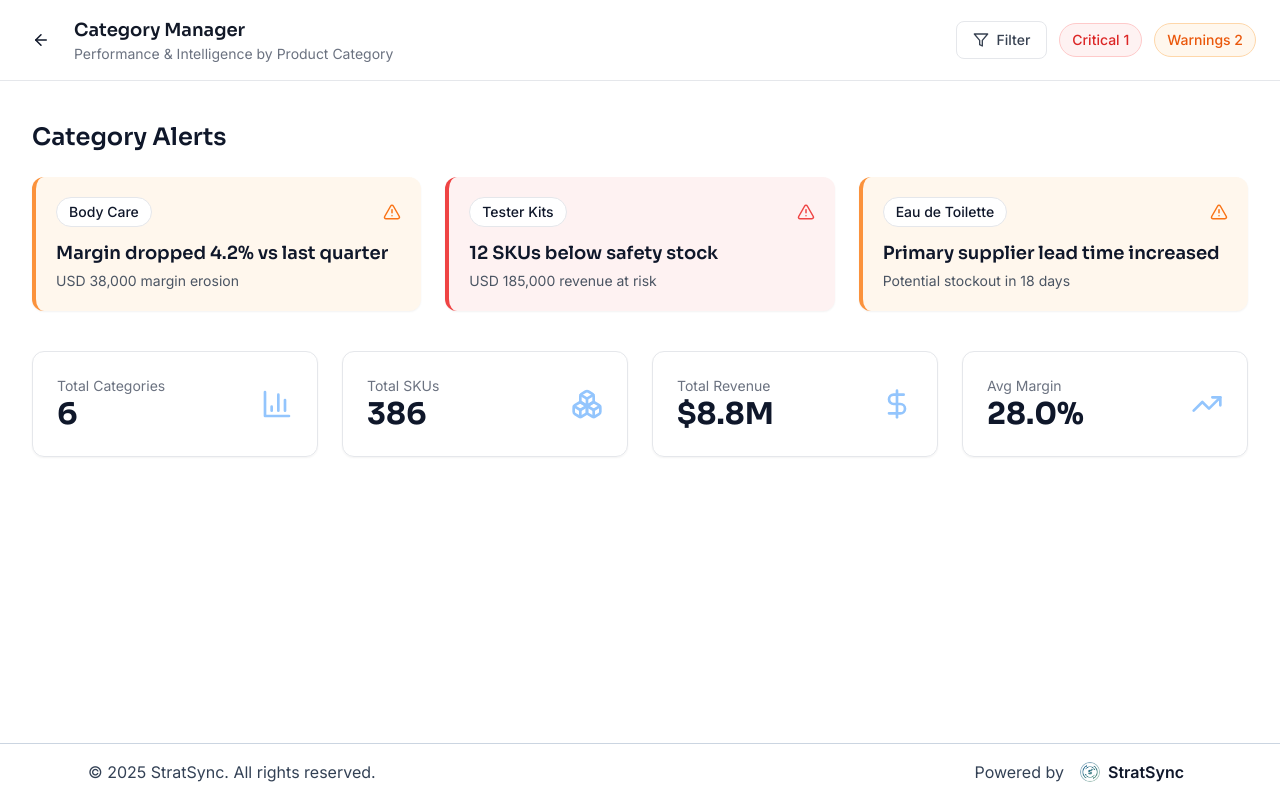
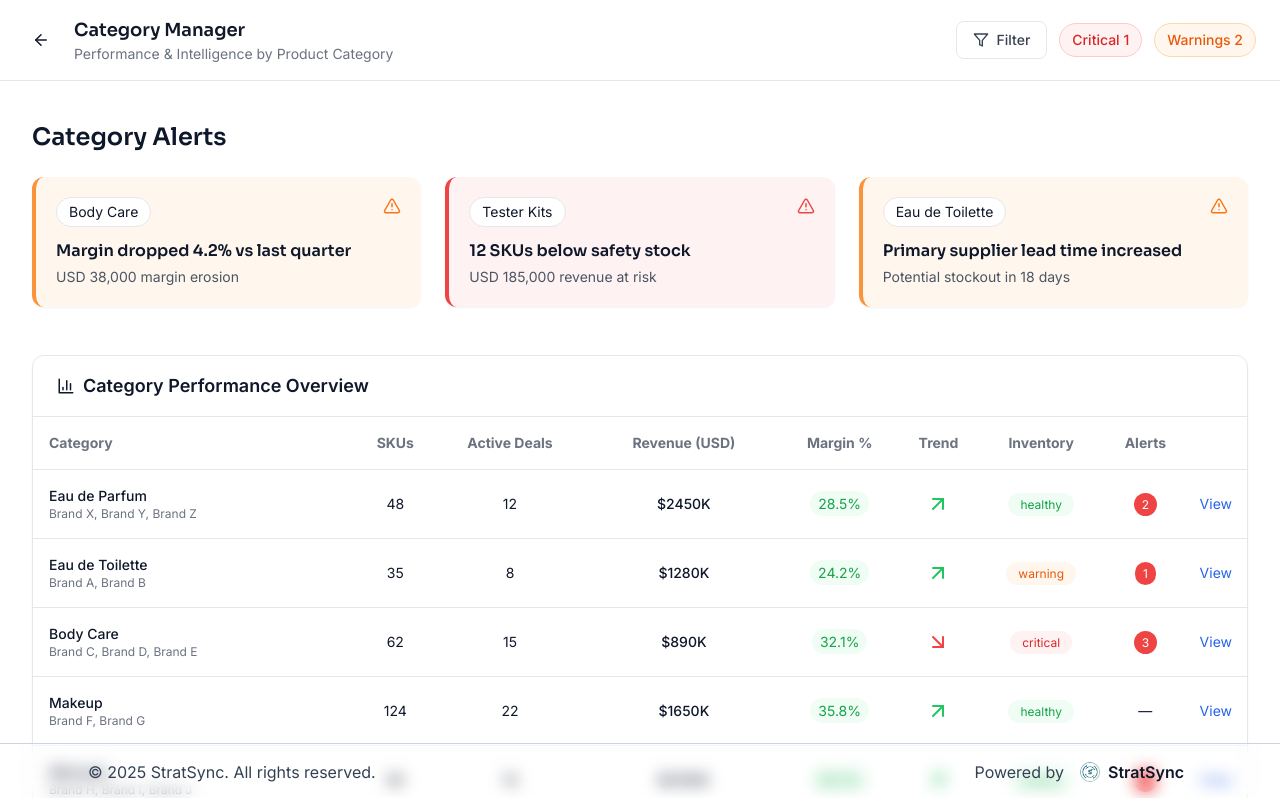
Before and after one commit to stratsync-rohit/revenue-intelligence-dashboard-tionale-v4, a React (Vite) app in the folder client/: page /categories in a window 1280 px wide. Shown: the top 798 px of the page. Built offline with nearby package versions, Linux system fonts and the light colour scheme; no server answers.

Commit message:
70% done with categories

```diff
--- a/client/src/pages/Categories.tsx
+++ b/client/src/pages/Categories.tsx
@@ -5,103 +5,232 @@ import {
   Boxes,
   DollarSign,
   TrendingUp,
+  ArrowUpRight,
+  ArrowDownRight,
 } from "lucide-react";
 
 const Categories: React.FC = () => {
   return (
-    <div className="min-h-screen bg-white px-8 py-10 space-y-10">
+    <div className="min-h-screen bg-white px-8 py-10 space-y-12">
 
       {/* ===== Category Alerts (TOP) ===== */}
       <div>
         <h1 className="text-2xl font-semibold mb-6">Category Alerts</h1>
 
         <div className="grid grid-cols-1 md:grid-cols-3 gap-6">
-          {/* Body Care */}
-          <div className="rounded-xl border-l-4 border-orange-400 bg-orange-50 p-5 shadow-sm">
-            <div className="flex items-center justify-between mb-3">
-              <span className="px-3 py-1 text-sm rounded-full border bg-white font-medium">
-                Body Care
-              </span>
-              <AlertTriangle className="text-orange-500" size={18} />
-            </div>
-            <h3 className="font-semibold text-lg">
-              Margin dropped 4.2% vs last quarter
-            </h3>
-            <p className="text-sm text-gray-600 mt-1">
-              USD 38,000 margin erosion
-            </p>
-          </div>
+          <AlertCard
+            title="Body Care"
+            desc="Margin dropped 4.2% vs last quarter"
+            sub="USD 38,000 margin erosion"
+            color="orange"
+          />
+          <AlertCard
+            title="Tester Kits"
+            desc="12 SKUs below safety stock"
+            sub="USD 185,000 revenue at risk"
+            color="red"
+          />
+          <AlertCard
+            title="Eau de Toilette"
+            desc="Primary supplier lead time increased"
+            sub="Potential stockout in 18 days"
+            color="orange"
+          />
+        </div>
+      </div>
 
-          {/* Tester Kits */}
-          <div className="rounded-xl border-l-4 border-red-500 bg-red-50 p-5 shadow-sm">
-            <div className="flex items-center justify-between mb-3">
-              <span className="px-3 py-1 text-sm rounded-full border bg-white font-medium">
-                Tester Kits
-              </span>
-              <AlertTriangle className="text-red-500" size={18} />
-            </div>
-            <h3 className="font-semibold text-lg">
-              12 SKUs below safety stock
-            </h3>
-            <p className="text-sm text-gray-600 mt-1">
-              USD 185,000 revenue at risk
-            </p>
-          </div>
+      {/* ===== Category Performance Overview (MIDDLE) ===== */}
+      <div className="rounded-xl border shadow-sm">
+        <div className="px-6 py-4 border-b font-semibold text-lg flex items-center gap-2">
+          <BarChart3 size={18} />
+          Category Performance Overview
+        </div>
 
-          {/* Eau de Toilette */}
-          <div className="rounded-xl border-l-4 border-orange-400 bg-orange-50 p-5 shadow-sm">
-            <div className="flex items-center justify-between mb-3">
-              <span className="px-3 py-1 text-sm rounded-full border bg-white font-medium">
-                Eau de Toilette
-              </span>
-              <AlertTriangle className="text-orange-500" size={18} />
-            </div>
-            <h3 className="font-semibold text-lg">
-              Primary supplier lead time increased
-            </h3>
-            <p className="text-sm text-gray-600 mt-1">
-              Potential stockout in 18 days
-            </p>
-          </div>
-        </div>
+        <table className="w-full text-sm">
+          <thead className="text-gray-500 border-b">
+            <tr>
+              <th className="text-left p-4">Category</th>
+              <th>SKUs</th>
+              <th>Active Deals</th>
+              <th>Revenue (USD)</th>
+              <th>Margin %</th>
+              <th>Trend</th>
+              <th>Inventory</th>
+              <th>Alerts</th>
+              <th></th>
+            </tr>
+          </thead>
+
+          <tbody>
+            <Row
+              name="Eau de Parfum"
+              brands="Brand X, Brand Y, Brand Z"
+              skus="48"
+              deals="12"
+              revenue="$2450K"
+              margin="28.5%"
+              trend="up"
+              inventory="healthy"
+              alerts="2"
+            />
+            <Row
+              name="Eau de Toilette"
+              brands="Brand A, Brand B"
+              skus="35"
+              deals="8"
+              revenue="$1280K"
+              margin="24.2%"
+              trend="up"
+              inventory="warning"
+              alerts="1"
+            />
+            <Row
+              name="Body Care"
+              brands="Brand C, Brand D, Brand E"
+              skus="62"
+              deals="15"
+              revenue="$890K"
+              margin="32.1%"
+              trend="down"
+              inventory="critical"
+              alerts="3"
+            />
+            <Row
+              name="Makeup"
+              brands="Brand F, Brand G"
+              skus="124"
+              deals="22"
+              revenue="$1650K"
+              margin="35.8%"
+              trend="up"
+              inventory="healthy"
+            />
+            <Row
+              name="Skincare"
+              brands="Brand H, Brand I, Brand J"
+              skus="89"
+              deals="18"
+              revenue="$2100K"
+              margin="29.4%"
+              trend="up"
+              inventory="healthy"
+              alerts="1"
+            />
+            <Row
+              name="Tester Kits"
+              brands="Various"
+              skus="28"
+              deals="6"
+              revenue="$420K"
+              margin="18.2%"
+              trend="down"
+              inventory="critical"
+              alerts="4"
+            />
+          </tbody>
+        </table>
       </div>
 
       {/* ===== Summary Cards (BOTTOM) ===== */}
       <div className="grid grid-cols-1 sm:grid-cols-2 lg:grid-cols-4 gap-6">
-        <div className="rounded-xl border p-6 shadow-sm flex justify-between items-center">
-          <div>
-            <p className="text-gray-500 text-sm">Total Categories</p>
-            <h2 className="text-3xl font-bold">6</h2>
-          </div>
-          <BarChart3 className="text-blue-300" size={32} />
-        </div>
-
-        <div className="rounded-xl border p-6 shadow-sm flex justify-between items-center">
-          <div>
-            <p className="text-gray-500 text-sm">Total SKUs</p>
-            <h2 className="text-3xl font-bold">386</h2>
-          </div>
-          <Boxes className="text-blue-300" size={32} />
-        </div>
-
-        <div className="rounded-xl border p-6 shadow-sm flex justify-between items-center">
-          <div>
-            <p className="text-gray-500 text-sm">Total Revenue</p>
-            <h2 className="text-3xl font-bold">$8.8M</h2>
-          </div>
-          <DollarSign className="text-blue-300" size={32} />
-        </div>
-
-        <div className="rounded-xl border p-6 shadow-sm flex justify-between items-center">
-          <div>
-            <p className="text-gray-500 text-sm">Avg Margin</p>
-            <h2 className="text-3xl font-bold">28.0%</h2>
-          </div>
-          <TrendingUp className="text-blue-300" size={32} />
-        </div>
+        <Summary title="Total Categories" value="6" icon={<BarChart3 />} />
+        <Summary title="Total SKUs" value="386" icon={<Boxes />} />
+        <Summary title="Total Revenue" value="$8.8M" icon={<DollarSign />} />
+        <Summary title="Avg Margin" value="28.0%" icon={<TrendingUp />} />
       </div>
     </div>
   );
 };
 
+/* ===== Small Components ===== */
+
+const AlertCard = ({ title, desc, sub, color }: any) => (
+  <div
+    className={`rounded-xl border-l-4 p-5 shadow-sm ${
+      color === "red"
+        ? "border-red-500 bg-red-50"
+        : "border-orange-400 bg-orange-50"
+    }`}
+  >
+    <div className="flex justify-between mb-3">
+      <span className="px-3 py-1 text-sm rounded-full bg-white border">
+        {title}
+      </span>
+      <AlertTriangle
+        size={18}
+        className={color === "red" ? "text-red-500" : "text-orange-500"}
+      />
+    </div>
+    <h3 className="font-semibold">{desc}</h3>
+    <p className="text-sm text-gray-600 mt-1">{sub}</p>
+  </div>
+);
+
+const Row = ({
+  name,
+  brands,
+  skus,
+  deals,
+  revenue,
+  margin,
+  trend,
+  inventory,
+  alerts,
+}: any) => (
+  <tr className="border-b last:border-none">
+    <td className="p-4">
+      <div className="font-medium">{name}</div>
+      <div className="text-gray-500 text-xs">{brands}</div>
+    </td>
+    <td className="text-center">{skus}</td>
+    <td className="text-center">{deals}</td>
+    <td className="text-center font-medium">{revenue}</td>
+    <td className="text-center">
+      <span className="px-2 py-1 rounded-full bg-green-50 text-green-600">
+        {margin}
+      </span>
+    </td>
+    <td className="text-center">
+      {trend === "up" ? (
+        <ArrowUpRight className="text-green-500 mx-auto" />
+      ) : (
+        <ArrowDownRight className="text-red-500 mx-auto" />
+      )}
+    </td>
+    <td className="text-center">
+      <span
+        className={`px-3 py-1 rounded-full text-xs ${
+          inventory === "critical"
+            ? "bg-red-50 text-red-600"
+            : inventory === "warning"
+            ? "bg-orange-50 text-orange-600"
+            : "bg-green-50 text-green-600"
+        }`}
+      >
+        {inventory}
+      </span>
+    </td>
+    <td className="text-center">
+      {alerts ? (
+        <span className="bg-red-500 text-white px-2 py-1 rounded-full text-xs">
+          {alerts}
+        </span>
+      ) : (
+        "—"
+      )}
+    </td>
+    <td className="text-center text-blue-600 cursor-pointer">View</td>
+  </tr>
+);
+
+const Summary = ({ title, value, icon }: any) => (
+  <div className="rounded-xl border p-6 shadow-sm flex justify-between items-center">
+    <div>
+      <p className="text-gray-500 text-sm">{title}</p>
+      <h2 className="text-3xl font-bold">{value}</h2>
+    </div>
+    <div className="text-blue-300">{icon}</div>
+  </div>
+);
+
 export default Categories;
```
